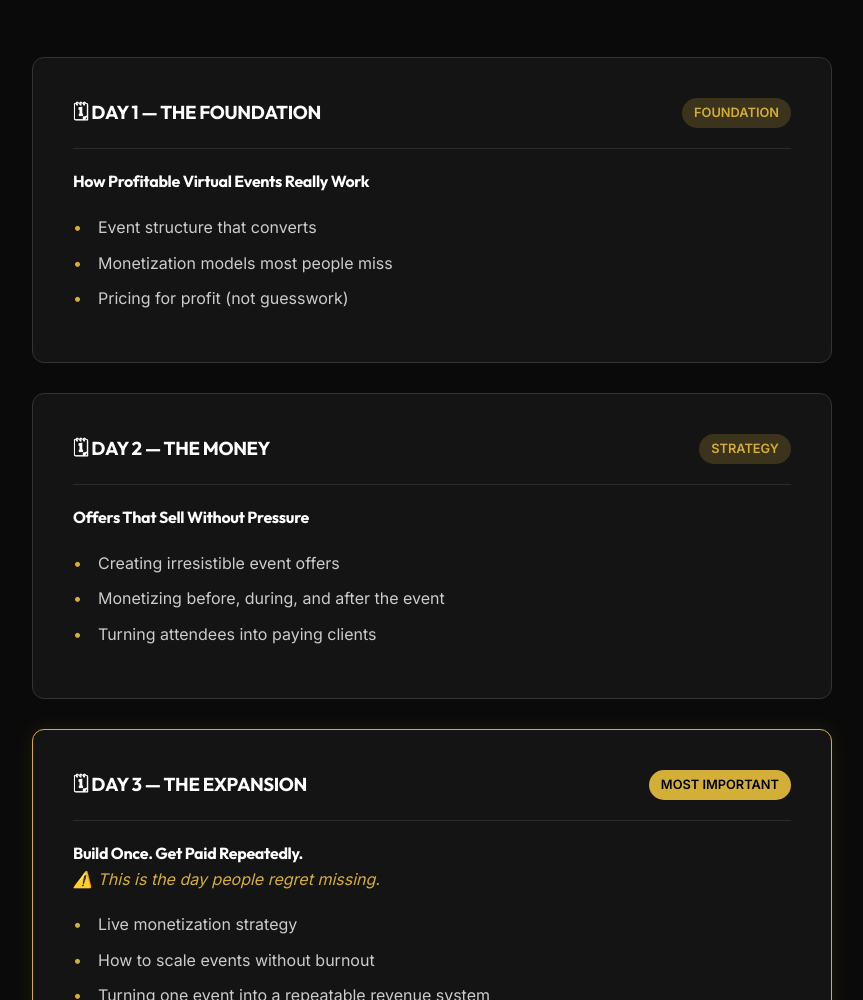
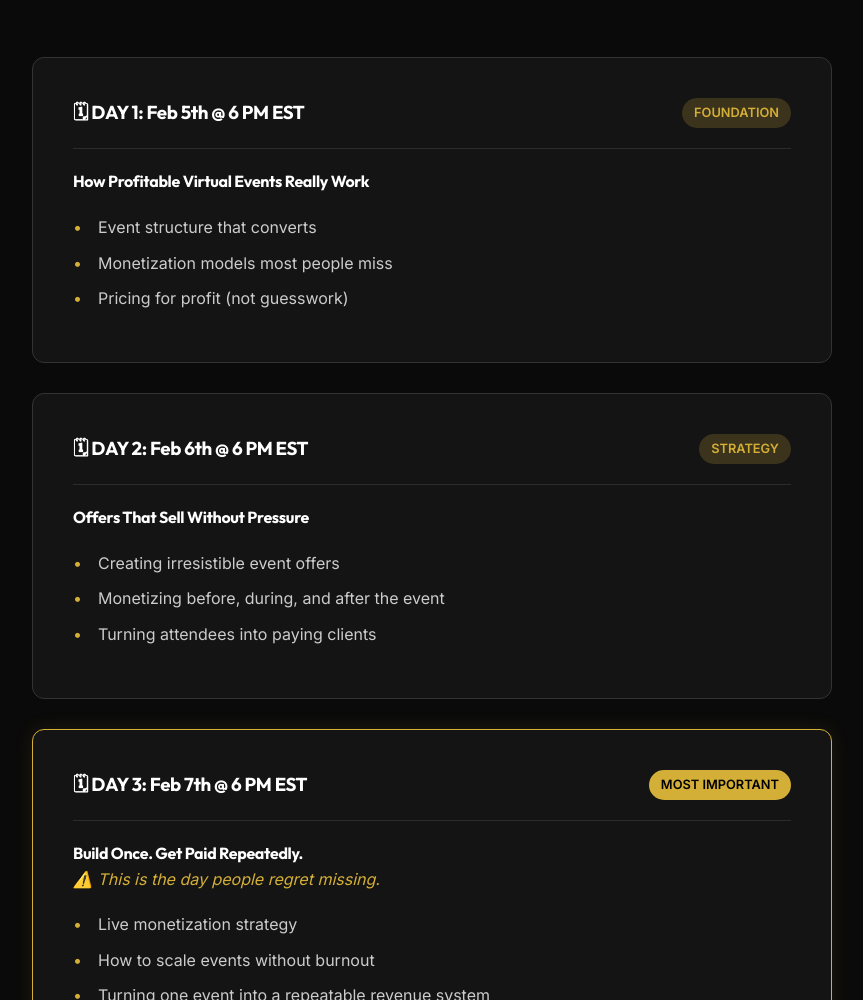
Before and after one commit to Tofunmi2003/virtual-event-masterclass, a website: page index.html in a window 1280 px wide. Shown: the part 2187-3187 px from the top of the page, without its empty margins (208-1071 px from the left). Drawn offline with Linux system fonts and the light colour scheme.

Commit message:
Update event dates to Feb 5-7 @ 6PM EST

```diff
--- a/index.html
+++ b/index.html
@@ -124,7 +124,7 @@
                 <!-- DAY 1 -->
                 <div class="day-card fade-in">
                     <div class="day-header">
-                        <h3>🗓 DAY 1 — THE FOUNDATION</h3>
+                        <h3>🗓 DAY 1: Feb 5th @ 6 PM EST</h3>
                         <span class="day-badge">Foundation</span>
                     </div>
                     <div class="day-content">
@@ -140,7 +140,7 @@
                 <!-- DAY 2 -->
                 <div class="day-card fade-in">
                     <div class="day-header">
-                        <h3>🗓 DAY 2 — THE MONEY</h3>
+                        <h3>🗓 DAY 2: Feb 6th @ 6 PM EST</h3>
                         <span class="day-badge">Strategy</span>
                     </div>
                     <div class="day-content">
@@ -156,7 +156,7 @@
                 <!-- DAY 3 -->
                 <div class="day-card highlight fade-in">
                     <div class="day-header">
-                        <h3>🗓 DAY 3 — THE EXPANSION</h3>
+                        <h3>🗓 DAY 3: Feb 7th @ 6 PM EST</h3>
                         <span class="day-badge" style="background: var(--gold-primary); color: #000;">Most
                             Important</span>
                     </div>
```
